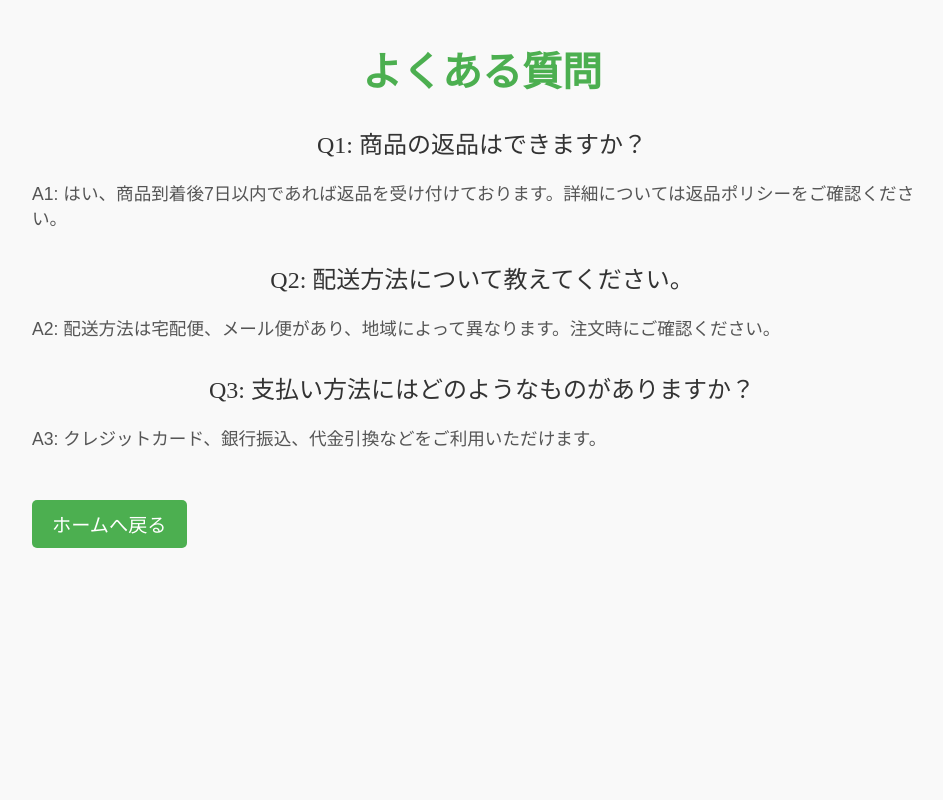
After one commit to yusuke1816/my-first-ec, a Flask app: page /faq in a window 1280 px wide. The commit adds this page. Shown: the whole page, without its empty margins (158-1101 px from the left). Run offline with Flask 3, Linux system fonts and the light colour scheme.

Commit message:
qaバックエンド

```diff
--- a/app.py
+++ b/app.py
@@ -1,6 +1,22 @@
 from flask import Flask, render_template, request, redirect, url_for
+from flask_mail import Mail, Message
+from dotenv import load_dotenv
+import os
+
+# .envファイルの読み込み
+load_dotenv()
 
 app = Flask(__name__)
+
+# メール設定（環境変数から取得）
+app.config['MAIL_SERVER'] = 'smtp.gmail.com'
+app.config['MAIL_PORT'] = 587
+app.config['MAIL_USE_TLS'] = True
+app.config['MAIL_USERNAME'] = os.getenv('MAIL_USERNAME')
+app.config['MAIL_PASSWORD'] = os.getenv('MAIL_PASSWORD')
+app.config['MAIL_DEFAULT_SENDER'] = os.getenv('MAIL_DEFAULT_SENDER')
+
+mail = Mail(app)
 
 @app.route('/')
 def main():
@@ -17,23 +33,48 @@ def process():
 @app.route('/pay', methods=['GET', 'POST'])
 def pay():
     if request.method == 'POST':
-        # フォームのデータを受け取る
         name = request.form.get('name')
         phone = request.form.get('phone')
         address = request.form.get('address')
         city = request.form.get('city')
         postal = request.form.get('postal')
-
-        # 必要に応じて、データを処理（例: データベース保存、支払い処理など）
-
-        # 注文完了画面にリダイレクト
-        return redirect(url_for('success'))  # 成功ページへリダイレクト
-
+        return redirect(url_for('success'))
     return render_template('pay.html')
 
 @app.route('/success')
 def success():
     return render_template('succsess.html')
 
+@app.route('/contact', methods=['GET', 'POST'])
+def contact():
+    if request.method == 'POST':
+        name = request.form['name']
+        email = request.form['email']
+        question = request.form['question']
+
+        subject = f"お問い合わせ: {name}さんより"
+        body = f"名前: {name}\nメールアドレス: {email}\n\n質問内容:\n{question}"
+
+        try:
+            recipient = os.getenv('MAIL_RECIPIENT')  # 受信者のメールアドレスを環境変数から取得
+            msg = Message(subject, recipients=[recipient])  # メール送信先
+            msg.body = body
+            mail.send(msg)
+            # 成功メッセージを表示
+            success_message = "お問い合わせが送信されました。"
+            return render_template('contact.html', success_message=success_message)
+        except Exception as e:
+            # エラーメッセージを表示
+            error_message = f"メール送信中にエラーが発生しました: {e}"
+            return render_template('contact.html', error_message=error_message)
+
+    return render_template('contact.html')
+
+@app.route('/faq')
+def faq():
+    return render_template('faq.html')
+
+
+
 if __name__ == '__main__':
     app.run(debug=True)
--- /dev/null
+++ b/templates/faq.html
@@ -0,0 +1,97 @@
+<!DOCTYPE html>
+<html lang="ja">
+<head>
+    <meta charset="UTF-8">
+    <meta name="viewport" content="width=device-width, initial-scale=1.0">
+    <title>よくある質問</title>
+    <link rel="stylesheet" href="{{ url_for('static', filename='css/qa.css') }}">
+    <link rel="stylesheet" href="{{ url_for('static', filename='css/header.css') }}">
+    <link rel="stylesheet" href="{{ url_for('static', filename='css/footer.css') }}">
+    <style>
+        .faq-container {
+            width: 80%;
+            max-width: 900px;
+            margin: 0 auto;
+            padding: 20px;
+        }
+
+        .faq-container h1 {
+            text-align: center;
+            color: #4CAF50;
+            font-size: 2.5em;
+        }
+
+        .faq-item {
+            margin-bottom: 30px;
+        }
+
+        .faq-item h2 {
+            font-size: 1.5em;
+            color: #333;
+        }
+
+        .faq-item p {
+            font-size: 1.1em;
+            color: #555;
+        }
+
+        .back-button {
+            display: inline-block;
+            background-color: #4CAF50;
+            color: white;
+            padding: 10px 20px;
+            text-decoration: none;
+            border-radius: 5px;
+            margin-top: 20px;
+            font-size: 1.2em;
+            transition: background-color 0.3s;
+        }
+
+        .back-button:hover {
+            background-color: #45a049;
+        }
+    </style>
+</head>
+<body>
+    <!-- <header>
+        <div class="logo">
+            <h1>Fashion Shop</h1>
+        </div>
+        <nav>
+            <ul class="nav-ul">
+                <li><a href="{{ url_for('main') }}">ホーム</a></li>
+                <li><a href="#">商品一覧</a></li>
+                <li><a href="{{ url_for('process') }}"><img class="cart-img" src="{{ url_for('static', filename='img/icons8.png') }}" alt=""></a>
+                    <span id="cart-count">0</span>
+                </li>
+            </ul>
+        </nav>
+    </header>-->
+
+
+    <div class="faq-container">
+        <h1>よくある質問</h1>
+
+        <div class="faq-item">
+            <h2>Q1: 商品の返品はできますか？</h2>
+            <p>A1: はい、商品到着後7日以内であれば返品を受け付けております。詳細については返品ポリシーをご確認ください。</p>
+        </div>
+
+        <div class="faq-item">
+            <h2>Q2: 配送方法について教えてください。</h2>
+            <p>A2: 配送方法は宅配便、メール便があり、地域によって異なります。注文時にご確認ください。</p>
+        </div>
+
+        <div class="faq-item">
+            <h2>Q3: 支払い方法にはどのようなものがありますか？</h2>
+            <p>A3: クレジットカード、銀行振込、代金引換などをご利用いただけます。</p>
+        </div>
+
+        <a href="{{ url_for('main') }}" class="back-button">ホームへ戻る</a>
+    </div>
+<!-- <footer class="footer-footer">
+        <p class="footer-p">&copy; 2024 Fashion Shop</p>
+    </footer>-->
+
+</body>
+</html>
--- a/templates/pay.html
+++ b/templates/pay.html
@@ -165,9 +165,12 @@
                  <!-- 3. 注文内容確認 -->
                  <section class="cart">
                     <h2>カートの中身</h2>
+
+
                     <div id="cart-items">
                         <p>カートに商品がありません。</p>
                     </div>
+                    <p id="total-price">合計金額: ¥0</p>
                 </section>
             <h2>購入手続き</h2>
 
@@ -234,6 +237,6 @@
     <footer>
         <p>&copy; 2024 Fashion Shop</p>
     </footer>
-    <script src="{{ url_for('static', filename='js/main.js') }}"></script>
+    <script src="{{ url_for('static', filename='js/pay.js') }}"></script>
 </body>
 </html>
--- a/templates/qa.html
+++ b/templates/qa.html
@@ -25,7 +25,7 @@
     </header>
 
 <h1>お問い合わせフォーム</h1>
-<form action="#" method="POST">
+<form action="/contact" method="POST">
     <label for="name">お名前:</label>
     <input type="text" id="name" name="name" required><br><br>
 
@@ -37,6 +37,8 @@
 
     <button type="submit">送信</button>
 </form>
+
+
 <footer class="footer-footer">
     <p class="footer-p">&copy; 2024 Fashion Shop</p>
 </footer>
```
Also changed, not shown: static/js/pay.js (added, +223 -0 lines), templates/contact.html (added, +72 -0 lines), 1 other file.
